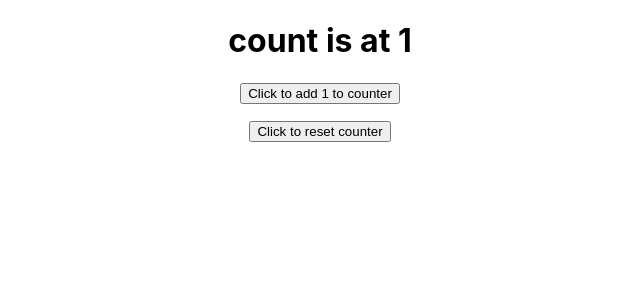
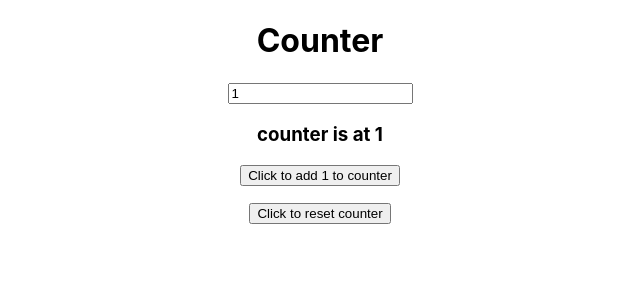
Before and after one commit to TzionDe/company, a React (Create React App) app: page / in a window 1280 px wide. Shown: the top 300 px of the page, without its empty margins (320-960 px from the left). Built offline with nearby package versions, Linux system fonts and the light colour scheme.

Commit message:
add num input

```diff
--- a/src/Counter.js
+++ b/src/Counter.js
@@ -1,24 +1,28 @@
 import{useState} from"react";
 function Counter() {
     const [count, setCount] = useState(1)
+    const[delta,setDelta]=useState(1)
+
     function incr(){
         setCount(
             function(oldcount){
-                return oldcount+1
+                return oldcount+delta
             }
         )
     }
     function reset(){
-        setCount(
-            function(){
-                return 1
-            }
-        )
+        setCount(0)
     }
+    function handleDelta(e){
+        setDelta(Number(e.target.value))
+    }
+
     return (
         <div>
-            <h1>count is at {count}</h1>
-            <button onClick={incr}>Click to add 1 to counter</button>
+            <h1>Counter</h1>
+            <input type="number" value={delta} onChange={handleDelta}></input>
+            <h3>counter is at {count}</h3>
+            <button onClick={incr}>Click to add {delta} to counter</button>
             <p/>
             <button onClick={reset}>Click to reset counter</button>
         </div>
```
